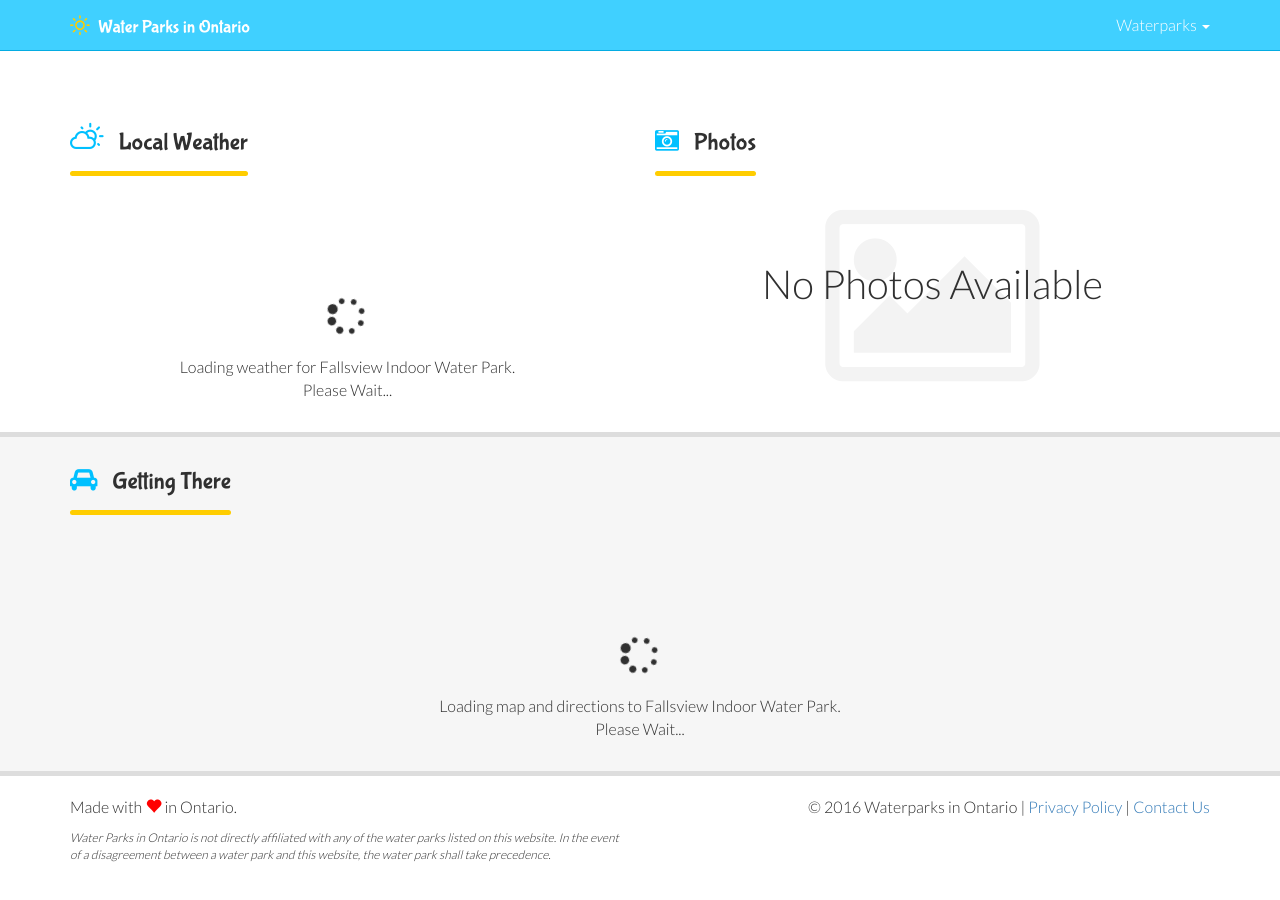
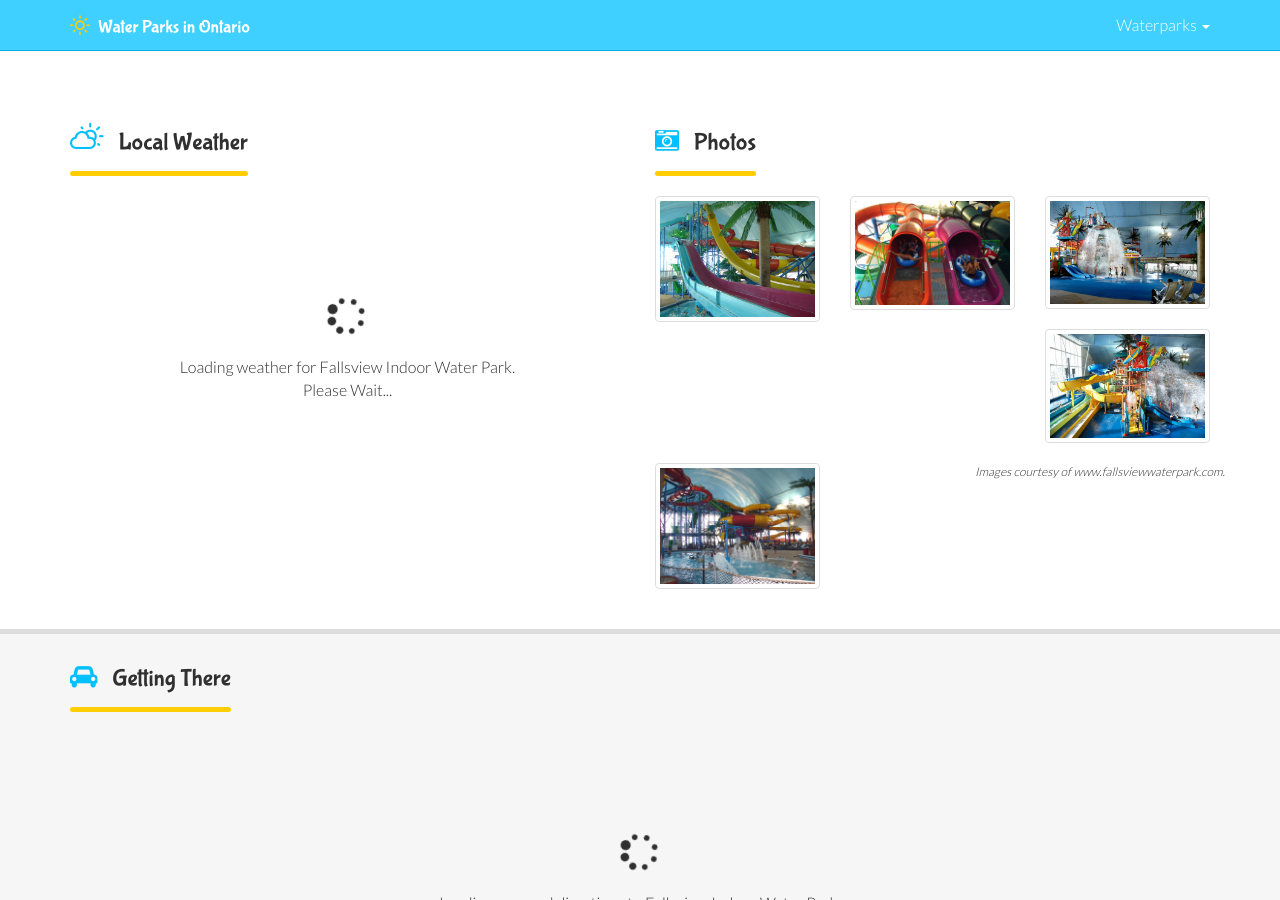
Before and after one commit to adampetrie/waterparks-ohio, a Jekyll site: the page built from _waterparks/fallsview-indoor-water-park.md, in a window 1280 px wide and 900 px high, scrolled down 1141 px. Built offline with Jekyll 4.4.1, drawn with Linux system fonts in a browser that asks for light colours; nearby versions of some CDN libraries.

Commit message:
Add images for fallsview.

```diff
--- a/_waterparks/fallsview-indoor-water-park.md
+++ b/_waterparks/fallsview-indoor-water-park.md
@@ -1,6 +1,8 @@
 ---
 title: Fallsview Indoor Water Park
 address: Falls Avenue Niagara Falls, ON L2E 6W7
+image_path: images/fallsview
+image_source: Images courtesy of www.fallsviewwaterpark.com.
 ---
 Fallsview Indoor Water Park is Niagara’s largest indoor water park.  Standing eight stories high over 125,000 sq. ft. the Fallsview Indoor Water Park is fun for all ages! The water park features:
 
```
Also changed, not shown: images/fallsview/Sheraton_Niagara_558-1024x768.jpg (added), images/fallsview/Toob-Towe-1.jpg (added), images/fallsview/beach-house1-1024x682.jpg (added), images/fallsview/slides-1024x682.jpg (added), images/fallsview/wave-pool-a.jpg (added).
